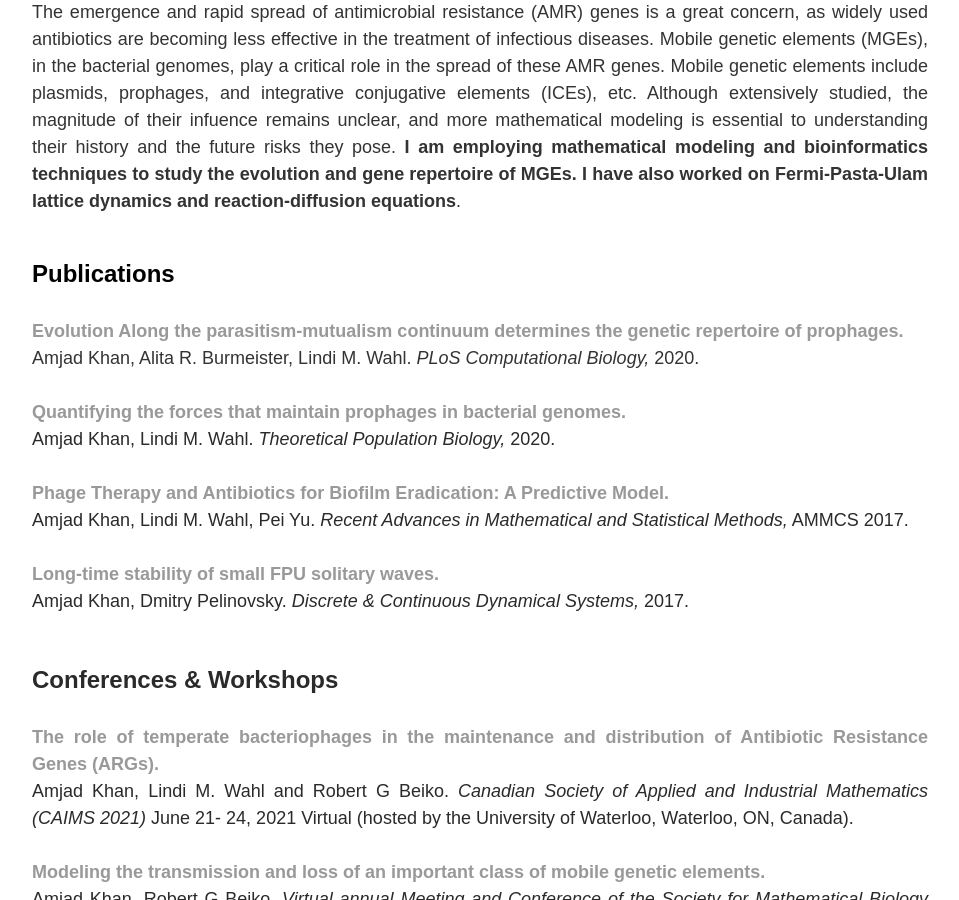
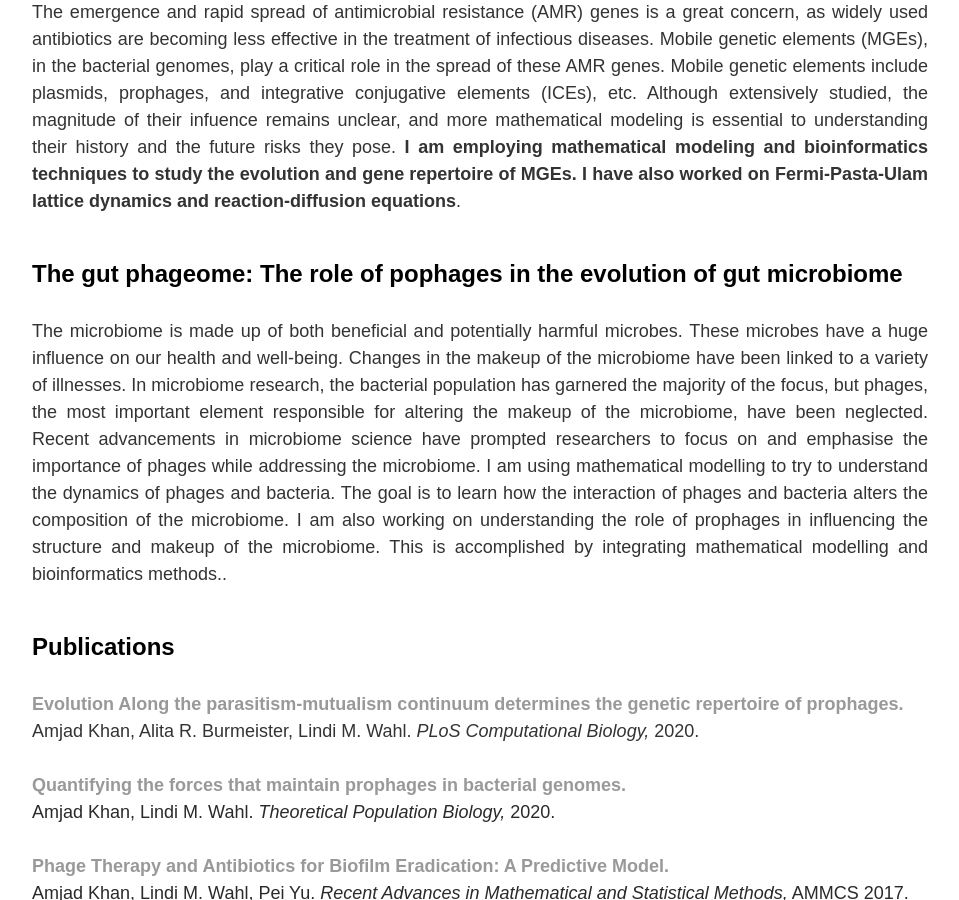
Before and after one commit to MathBioInfo/amjadkhan, a Jekyll site: the page built from Research/index.html, in a window 1280 px wide and 900 px high, scrolled down 699 px. Shown: the whole window, without its empty margins (160-1119 px from the left). Built offline with Jekyll 4.4.1, drawn with Linux system fonts in a browser that asks for light colours.

Commit message:
Update index.html

```diff
--- a/Research/index.html
+++ b/Research/index.html
@@ -43,6 +43,14 @@ title: About my research
 			and bioinformatics techniques to study the evolution and gene repertoire of MGEs. I have also worked on Fermi-Pasta-Ulam
 			lattice dynamics and reaction-diffusion equations</b>.</p>
 
+			<br><font size="5"><b> The gut phageome:  The role of pophages in the evolution of gut microbiome</b></font><br>
+			<p style="text-align:justify;line-height:1"><font size="4"> The microbiome is made up of both beneficial and potentially harmful microbes. These microbes
+			have a huge influence on our health and well-being. Changes in the makeup of the microbiome have been linked to a variety of illnesses. In microbiome
+			research, the bacterial population has garnered the majority of the focus, but phages, the most important element responsible for altering the makeup of
+			the microbiome, have been neglected. Recent advancements in microbiome science have prompted researchers to focus on and emphasise the importance of
+			phages while addressing the microbiome. I am using mathematical modelling to try to understand the dynamics of phages and bacteria. The goal is to learn
+			how the interaction of phages and bacteria alters the composition of the microbiome. I am also working on understanding the role of prophages in influencing
+			the structure and makeup of the microbiome. This is accomplished by integrating mathematical modelling and bioinformatics methods.</b>.</p>
 			<!--<h3> Pulications</p>-->
 			<!--<div class="paragraph"><font color="#2a2a2a" size="3">-->
 	<br><font size="5"><b>Publications</b></font><br>
```
